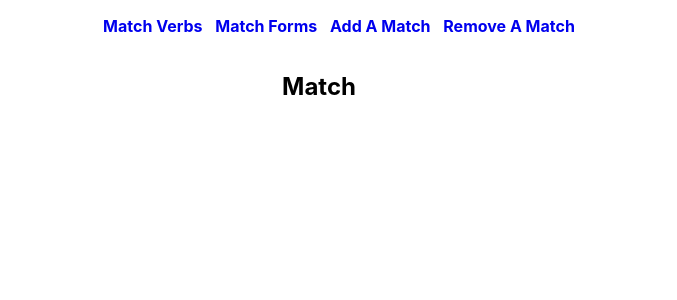
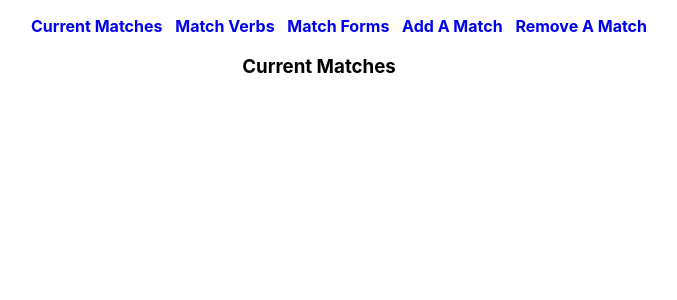
Before and after one commit to rmcguire6/fastcard, a React (Create React App) app: page / in a window 1280 px wide. Shown: the top 300 px of the page, without its empty margins (321-998 px from the left). Built offline with nearby package versions, Linux system fonts and the light colour scheme.

Commit message:
Refactor routes

```diff
--- a/src/containers/App.js
+++ b/src/containers/App.js
@@ -2,6 +2,7 @@ import React, { useEffect, useReducer } from 'react'
 import { BrowserRouter as Router, Link, Route, Switch } from 'react-router-dom'
 import AddMatches from './AddMatches'
 import EditMatches from './EditMatches'
+import CurrentMatches from '../components/CurrentMatches'
 import Match from './Match'
 import VerbForm from '../containers/VerbForm'
 import matchesReducer from '../reducers/matches'
@@ -10,7 +11,6 @@ import '../App.css'
 
 const App = () => {
   const [matches, dispatch] = useReducer(matchesReducer, [])
-
   useEffect(() => {
     const matches = JSON.parse(localStorage.getItem('matches'))
     if (matches) {
@@ -28,16 +28,19 @@ const App = () => {
           <nav>
             <ul className='navlist'>
               <li>
-                <Link to='/' className='navlist--item'>Match Verbs</Link>
+                <Link to='/' className='navlist--item'> Current Matches</Link>
+              </li>
+              <li>
+                <Link to='/matches' className='navlist--item'>Match Verbs</Link>
               </li>
               <li>
                 <Link to='/match_forms' className='navlist--item'>Match Forms</Link>
               </li>
               <li>
-                <Link to='/add' className='navlist--item'>Add A Match</Link>
+                <Link to='/add_match' className='navlist--item'>Add A Match</Link>
               </li>
               <li>
-                <Link to='/edit' className='navlist--item'>Remove A Match</Link>
+                <Link to='/remove_match' className='navlist--item'>Remove A Match</Link>
               </li>
             </ul>
           </nav>
@@ -45,14 +48,17 @@ const App = () => {
             <Route path='/match_forms'>
               <VerbForm />
             </Route>
-            <Route path='/add'>
+            <Route path='/add_match'>
               <AddMatches />
             </Route>
-            <Route path='/edit'>
+            <Route path='/remove_match'>
               <EditMatches />
             </Route>
+            <Route path='/matches'>
+              <Match />
+            </Route>
             <Route path='/'>
-              <Match />
+              <CurrentMatches />
             </Route>
           </Switch>
         </div>
```
